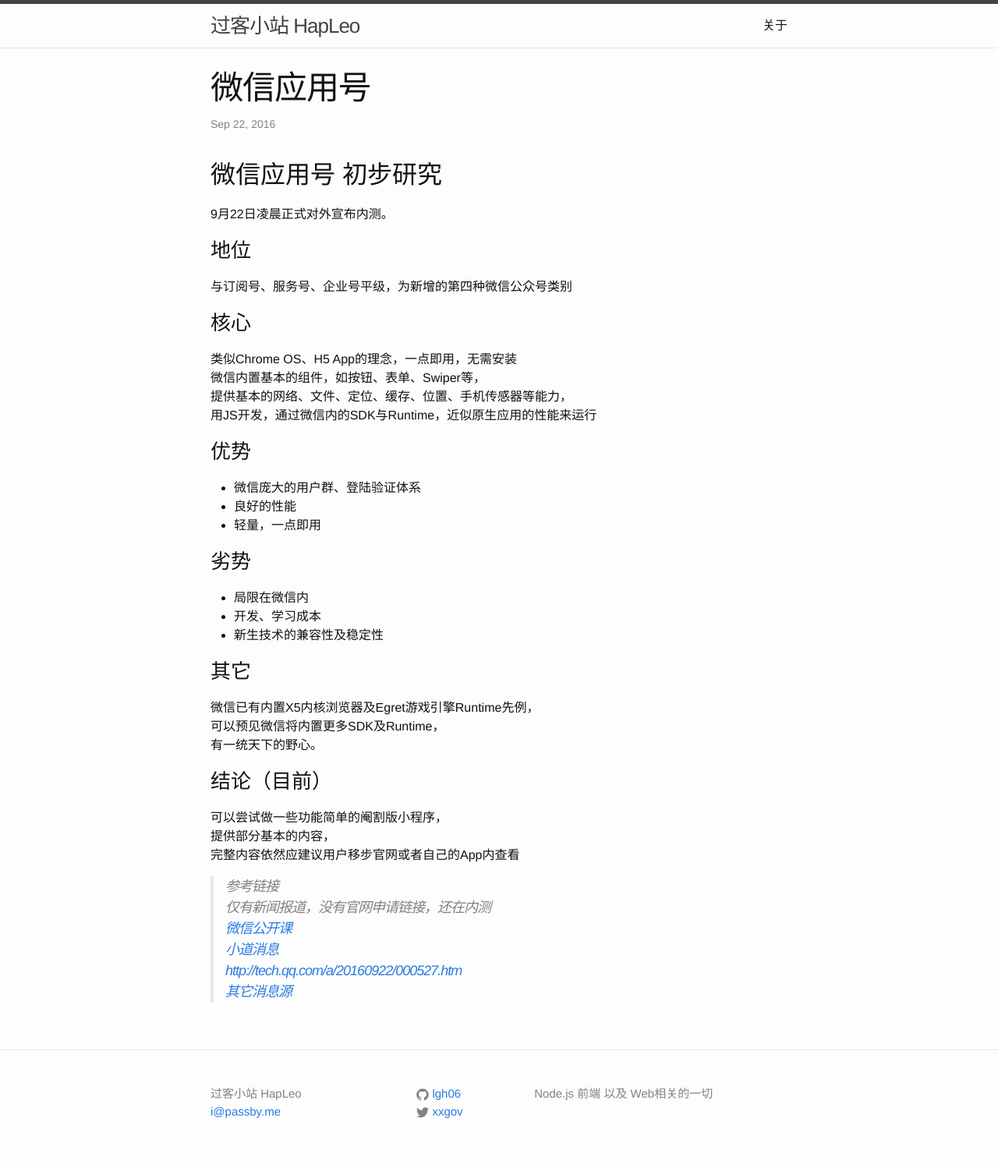
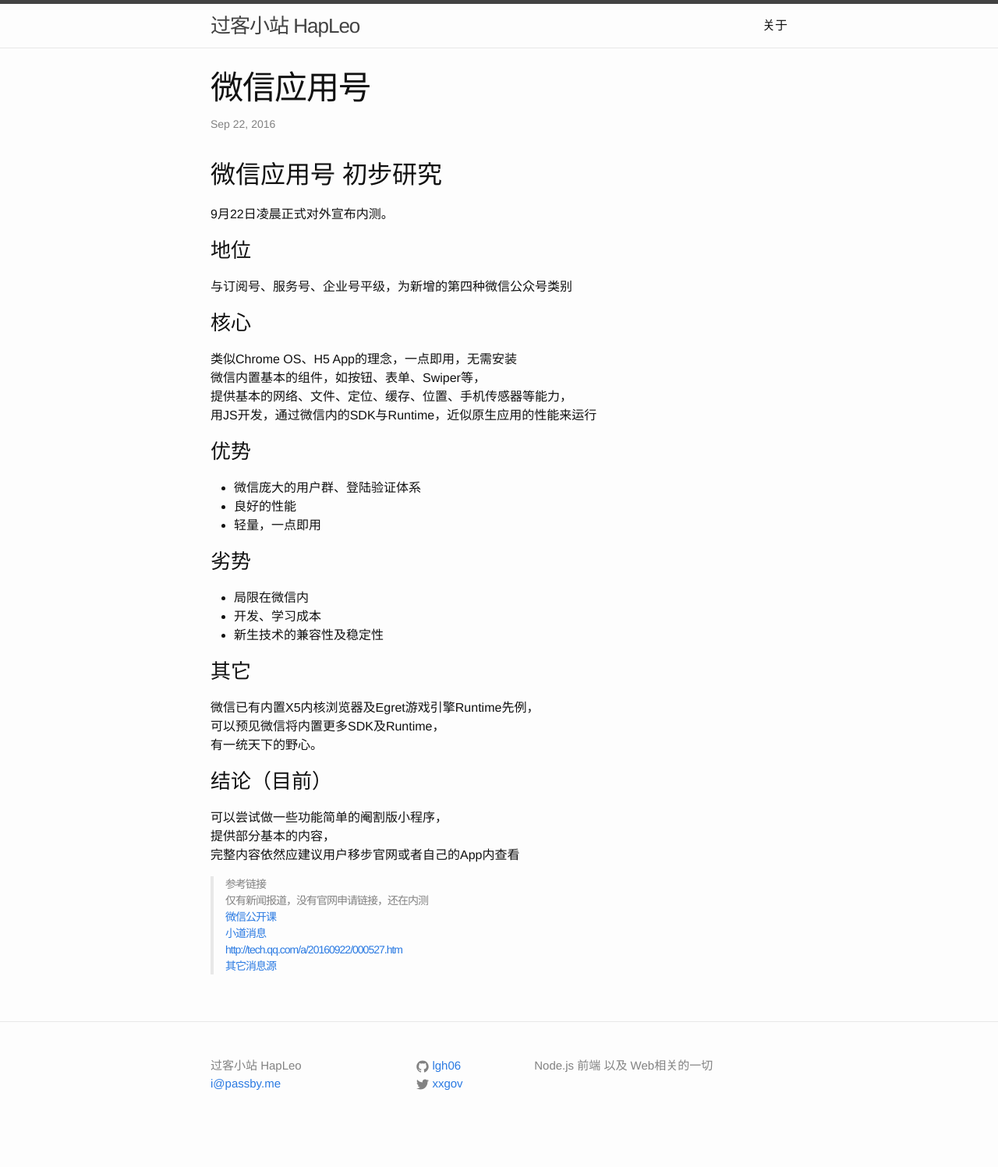
Before and after one commit to lgh06/blog, a Jekyll site: the page built from _posts/2016-09-22-wechat-app.md, in a window 1280 px wide. Shown: the whole page at 78% size. Built offline with Jekyll 4.4.1, drawn with Linux system fonts in a browser that asks for light colours; after the commit the page ends 1461 px from its top, so only the background shows below that.

Commit message:
blockquote css

```diff
--- a/_sass/minima/_base.scss
+++ b/_sass/minima/_base.scss
@@ -113,9 +113,9 @@
     color: $grey-color;
     border-left: 4px solid $grey-color-light;
     padding-left: $spacing-unit / 2;
-    font-size: 18px;
+    font-size: 14px;
     letter-spacing: -1px;
-    font-style: italic;
+    /**font-style: italic;*/
 
     > :last-child {
         margin-bottom: 0;
```
